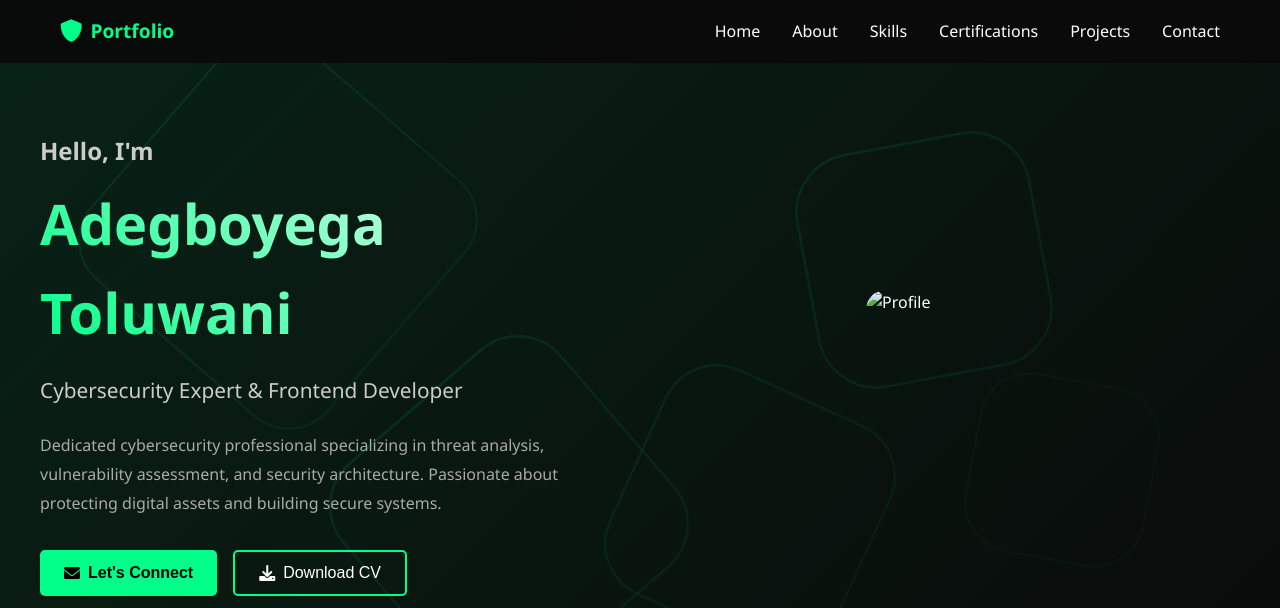
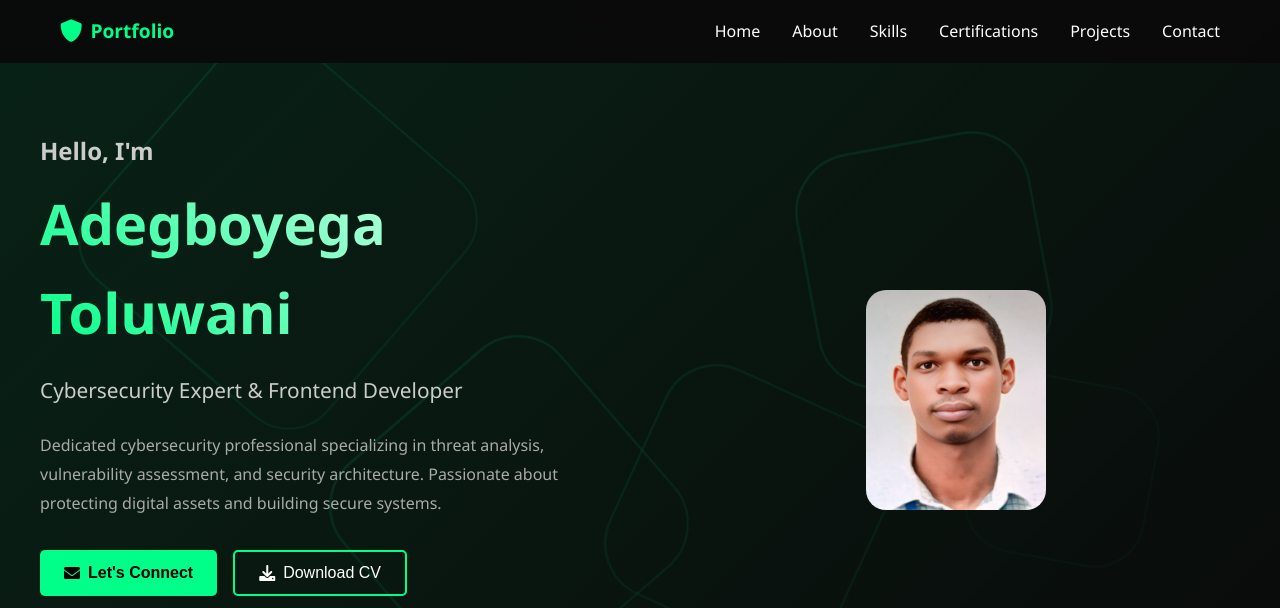
Before and after one commit to Tolu12wani/folio, a plain HTML site: page index.html in a window 1280 px wide. Shown: the top 608 px of the page. Drawn offline with Linux system fonts and the light colour scheme.

Commit message:
Update index.html

```diff
--- a/index.html
+++ b/index.html
@@ -69,7 +69,7 @@
                 </div>
    <div class="hero-image">
     <div class="image-container">
-        <img src="img/profile-photo.jpg" alt="Profile" class="profile-image">
+        <img src="profile-photo.jpg" alt="Profile" class="profile-image">
     </div>
 </div>
             </div>
```
